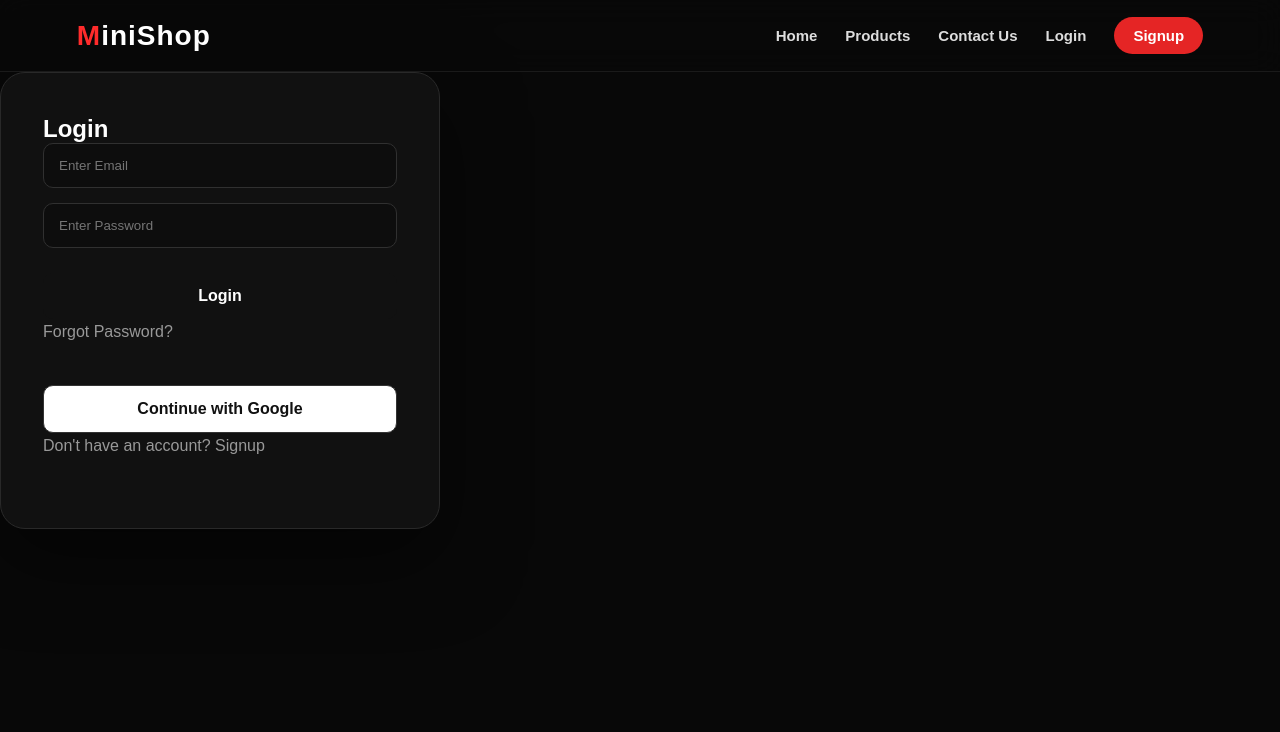
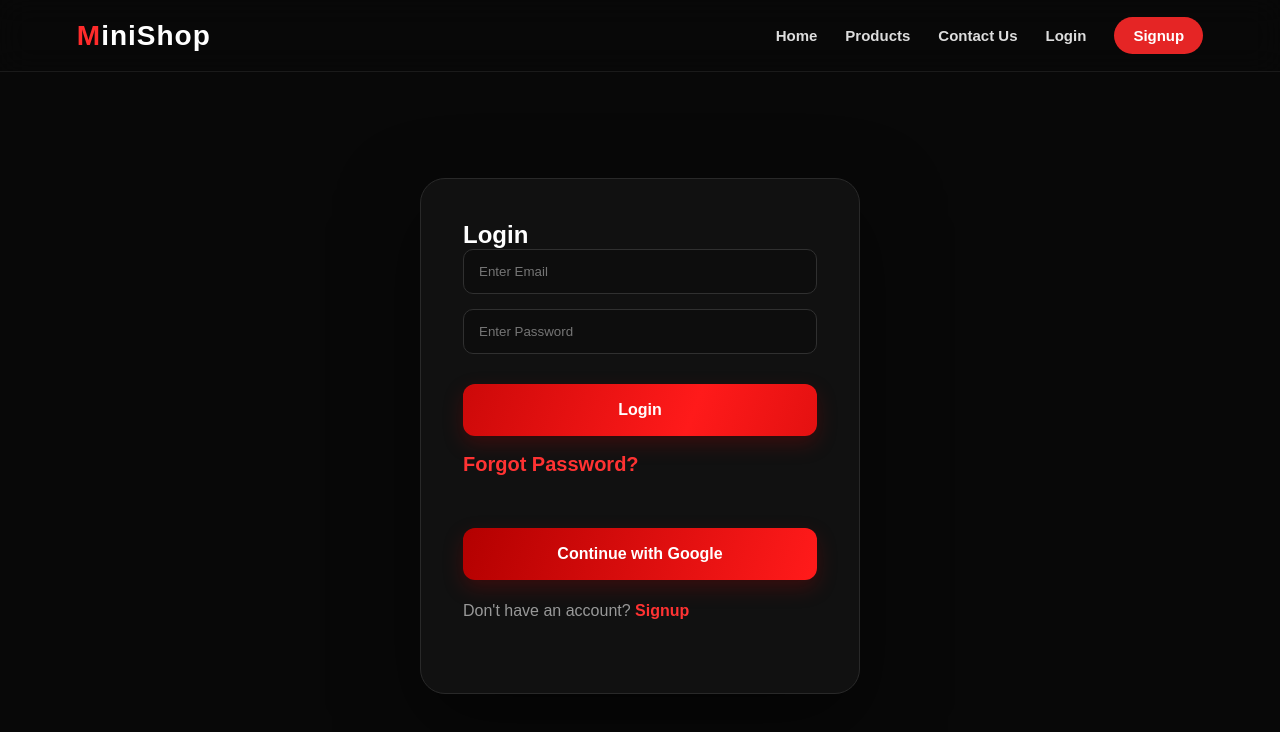
Before and after one commit to iraffan7860-beep/e-commerce-app, a React app in the folder frontend/: page /login in a window 1280 px wide. Shown: the top 732 px of the page. Built offline with nearby package versions, Linux system fonts and the light colour scheme; the HTML template or start-up script is replaced by a standard one.

Commit message:
fix deployed login

```diff
--- a/frontend/src/App.css
+++ b/frontend/src/App.css
@@ -1641,51 +1641,264 @@ a {
 }
 
 /* =========================
-   LOGIN BUTTONS FIX
+   LOGIN FIX
 ========================= */
 
-.auth-box form button {
+.auth-container {
+  min-height: calc(100vh - 72px);
+
+  display: flex;
+  align-items: center;
+  justify-content: center;
+
+  padding: 60px 20px;
+}
+
+.auth-container .auth-box {
   width: 100%;
-  padding: 14px 20px;
+  max-width: 440px;
+}
+
+.google-btn {
+  width: 100%;
+
+  padding: 13px;
+
   margin-top: 10px;
 
-  border: none;
+  border: 1px solid #333;
   border-radius: 10px;
 
-  background: #111 !important;
-  color: white !important;
-
-  font-size: 16px;
+  background: white;
+  color: #111;
+
   font-weight: bold;
-
   cursor: pointer;
-  transition: 0.3s;
-}
-
-.auth-box form button:hover {
-  transform: translateY(-3px);
-  box-shadow: 0 8px 18px rgba(0, 0, 0, 0.2);
-}
-
+}
+
+.google-btn:hover {
+  background: #eeeeee;
+  transform: translateY(-2px);
+}
+
+/* =========================
+   LOGIN BUTTONS
+========================= */
+
+.auth-box form button,
 .google-btn {
   width: 100%;
   padding: 14px 20px;
+
+  border: none;
+  border-radius: 10px;
+
+  font-size: 16px;
+  font-weight: bold;
+
+  cursor: pointer;
+
+  transition: all 0.3s ease;
+}
+
+/* Login Button */
+.auth-box form button {
+  margin-top: 10px;
+}
+
+/* Google Button */
+.google-btn {
   margin-top: 12px;
 
   border: 1px solid #333 !important;
-  border-radius: 10px;
-
   background: white !important;
   color: #111 !important;
-
-  font-size: 16px;
-  font-weight: bold;
-
-  cursor: pointer;
-  transition: 0.3s;
-}
-
+}
+
+/* Animation */
+.auth-box form button:hover,
 .google-btn:hover {
   transform: translateY(-3px);
   box-shadow: 0 8px 18px rgba(0, 0, 0, 0.15);
 }
+
+.auth-box form button:active,
+.google-btn:active {
+  transform: translateY(0);
+}
+
+/* =================================
+   LOGIN PAGE - BUTTONS & FORGOT
+================================= */
+
+/* Login button */
+.auth-box form button {
+  width: 100%;
+  height: 52px;
+
+  margin-top: 15px;
+  padding: 0 20px;
+
+  border: none;
+  border-radius: 12px;
+
+  background: linear-gradient(
+    110deg,
+    #b30000,
+    #ff1a1a,
+    #b30000
+  );
+
+  background-size: 200% 100%;
+
+  color: white !important;
+
+  font-size: 16px;
+  font-weight: 700;
+
+  cursor: pointer;
+
+  position: relative;
+  overflow: hidden;
+
+  box-shadow: 0 8px 20px rgba(180, 0, 0, 0.25);
+
+  transition: 0.3s ease;
+
+  animation: redButtonShine 3s linear infinite;
+}
+
+/* Login button hover */
+.auth-box form button:hover {
+  transform: translateY(-3px);
+
+  box-shadow:
+    0 10px 25px rgba(180, 0, 0, 0.35),
+    0 0 15px rgba(255, 40, 40, 0.25);
+}
+
+
+/* =================================
+   FORGOT PASSWORD
+================================= */
+
+.auth-box p a[href="/forgot-password"] {
+  display: inline-block;
+
+  margin-top: 12px;
+  margin-bottom: 5px;
+
+  color: #ff3333 !important;
+
+  font-size: 20px;
+  font-weight: 700;
+
+  text-decoration: none;
+
+  transition: 0.3s ease;
+}
+
+.auth-box p a[href="/forgot-password"]:hover {
+  color: #ff6666 !important;
+
+  text-decoration: underline;
+
+  transform: translateY(-1px);
+}
+
+
+/* =================================
+   CONTINUE WITH GOOGLE
+================================= */
+
+.auth-box .google-btn {
+  width: 100%;
+  height: 52px;
+
+  margin-top: 15px;
+  padding: 0 20px;
+
+  border: none !important;
+  border-radius: 12px;
+
+  background: linear-gradient(
+    110deg,
+    #b30000,
+    #ff1a1a,
+    #b30000
+  ) !important;
+
+  background-size: 200% 100% !important;
+
+  color: white !important;
+
+  font-size: 16px;
+  font-weight: 700;
+
+  cursor: pointer;
+
+  position: relative;
+  overflow: hidden;
+
+  box-shadow: 0 8px 20px rgba(180, 0, 0, 0.25);
+
+  transition: 0.3s ease;
+
+  animation: redButtonShine 3s linear infinite;
+}
+
+/* Google button hover */
+.auth-box .google-btn:hover {
+  transform: translateY(-3px);
+
+  box-shadow:
+    0 10px 25px rgba(180, 0, 0, 0.35),
+    0 0 15px rgba(255, 40, 40, 0.25);
+}
+
+
+/* =================================
+   SHINY ANIMATION
+================================= */
+
+@keyframes redButtonShine {
+  0% {
+    background-position: 0% 50%;
+  }
+
+  50% {
+    background-position: 100% 50%;
+  }
+
+  100% {
+    background-position: 0% 50%;
+  }
+}
+
+
+/* =================================
+   LOGIN TEXT
+================================= */
+
+.auth-box p {
+  line-height: 1.6;
+}
+
+.auth-box p:last-child {
+  margin-top: 18px;
+}
+
+.auth-box p:last-child a {
+  color: #ff3333 !important;
+
+  font-weight: 700;
+
+  text-decoration: none;
+
+  transition: 0.3s ease;
+}
+
+.auth-box p:last-child a:hover {
+  color: #ff6666 !important;
+  text-decoration: underline;
+}
```
